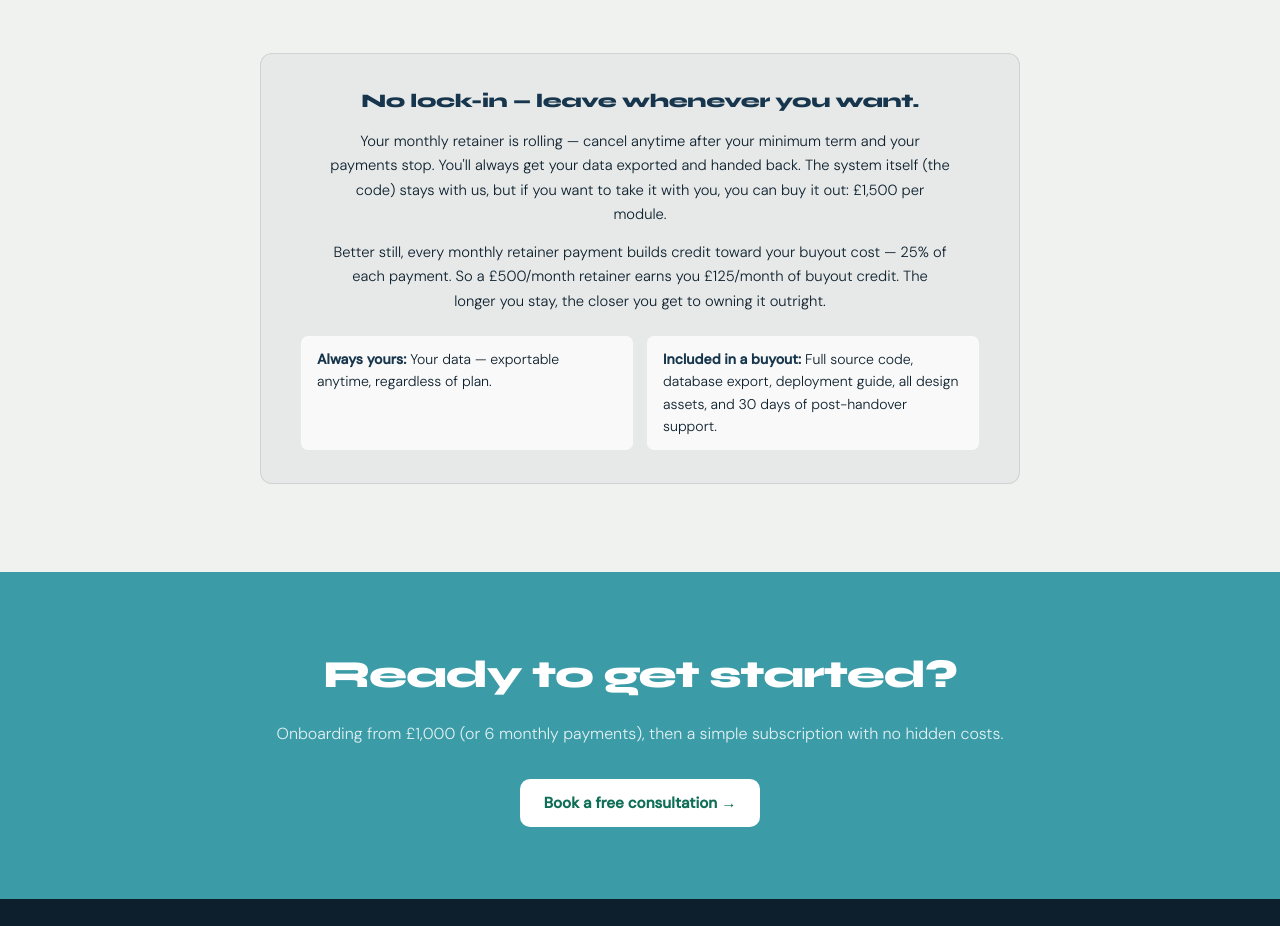
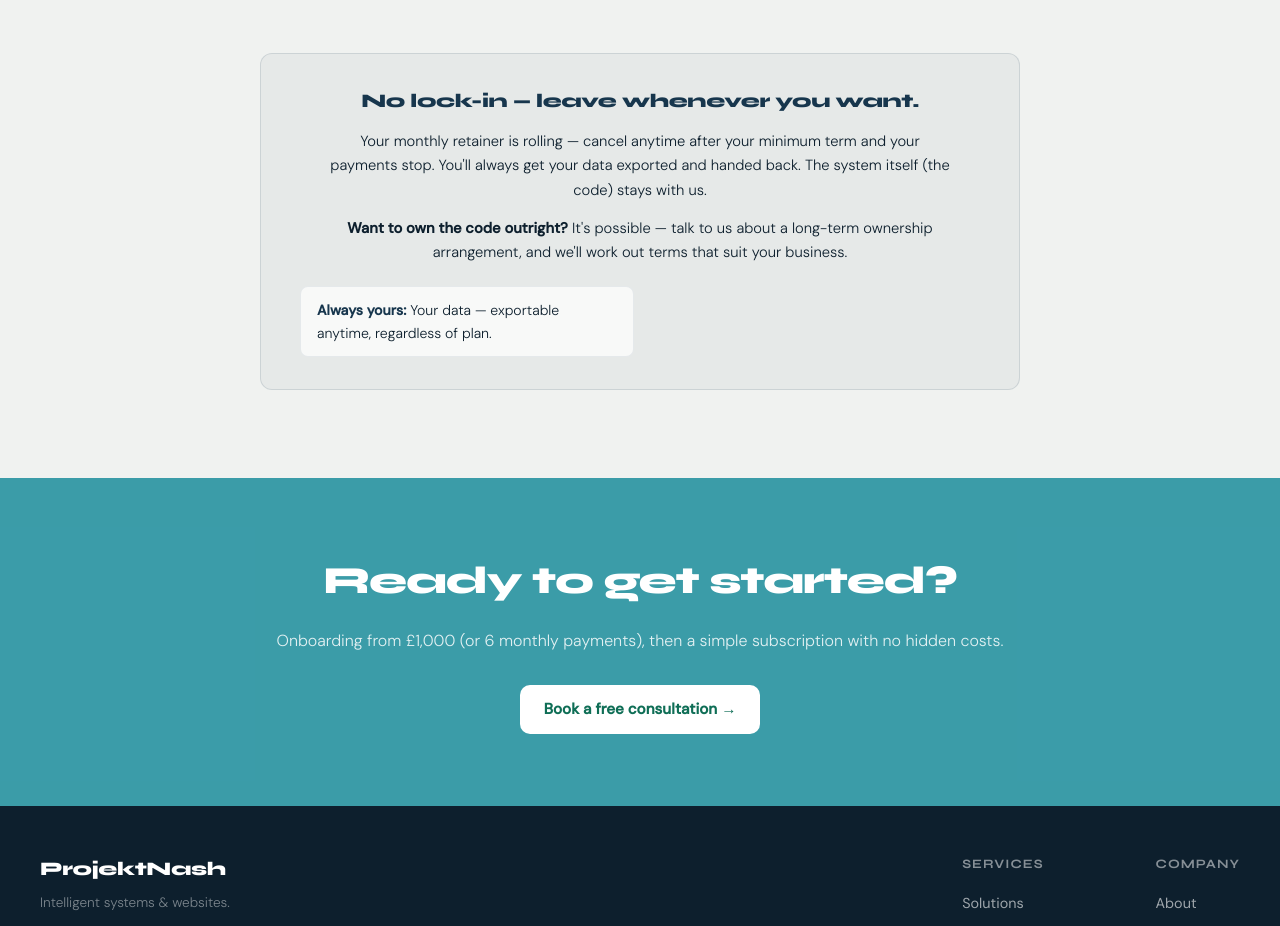
Before and after one commit to ProjektNash/Website, a React (Vite) app: page /pricing in a window 1280 px wide. Shown: the part 1760-2686 px from the top of the page. Built offline with nearby package versions, Linux system fonts and the light colour scheme.

Commit message:
Update: ...

```diff
--- a/src/components/Pricing.jsx
+++ b/src/components/Pricing.jsx
@@ -203,14 +203,13 @@ export default function Pricing() {
         <div className={styles.exitOptions}>
           <h3 className={styles.exitOptionsHeading}>No lock-in — leave whenever you want.</h3>
           <p className={styles.exitOptionsIntro}>
-            Your monthly retainer is rolling — cancel anytime after your minimum term and your payments stop. You'll always get your data exported and handed back. The system itself (the code) stays with us, but if you want to take it with you, you can buy it out: £1,500 per module.
+            Your monthly retainer is rolling — cancel anytime after your minimum term and your payments stop. You'll always get your data exported and handed back. The system itself (the code) stays with us.
           </p>
           <p className={styles.exitOptionsIntro}>
-            Better still, every monthly retainer payment builds credit toward your buyout cost — 25% of each payment. So a £500/month retainer earns you £125/month of buyout credit. The longer you stay, the closer you get to owning it outright.
+            <strong>Want to own the code outright?</strong> It's possible — talk to us about a long-term ownership arrangement, and we'll work out terms that suit your business.
           </p>
           <div className={styles.exitOptionsList}>
             <p><strong>Always yours:</strong> Your data — exportable anytime, regardless of plan.</p>
-            <p><strong>Included in a buyout:</strong> Full source code, database export, deployment guide, all design assets, and 30 days of post-handover support.</p>
           </div>
         </div>
 
```
